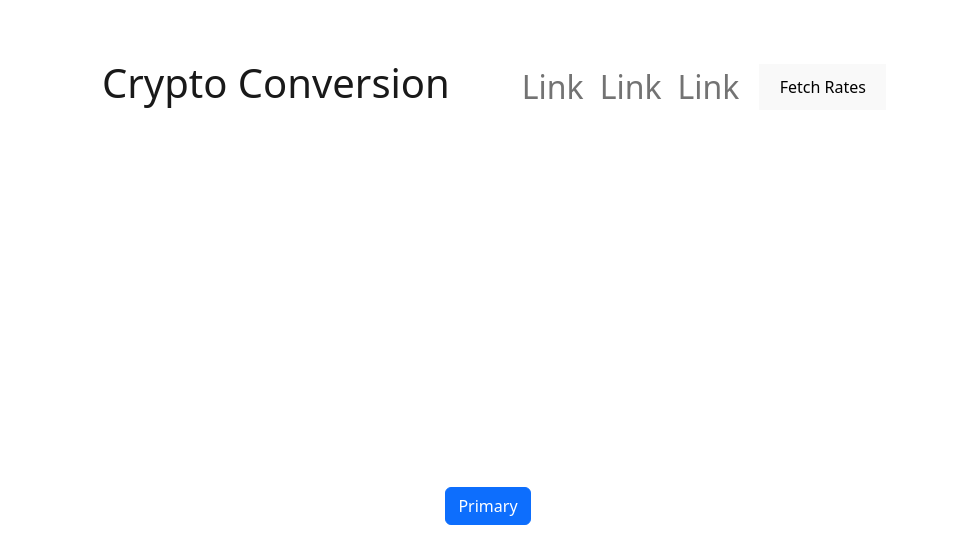
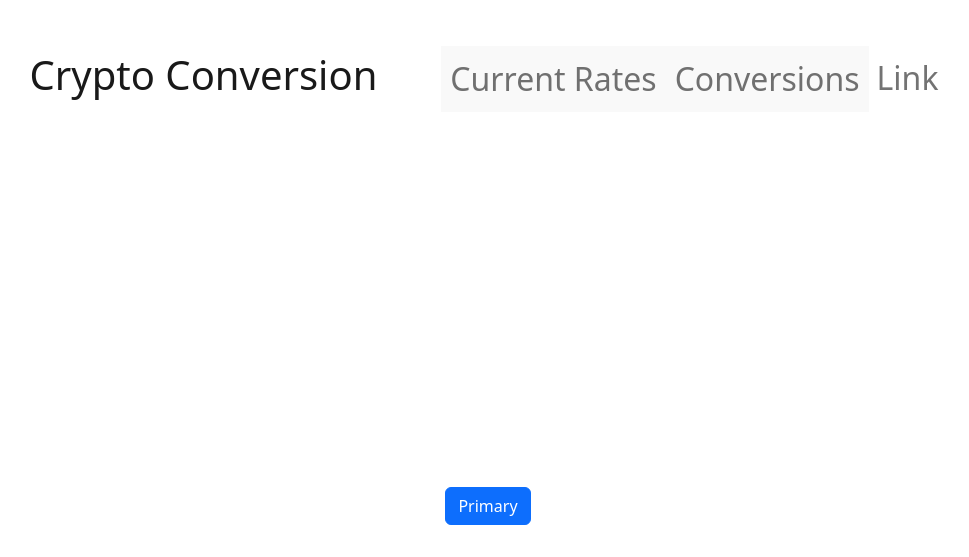
Before and after one commit to SavionW-Works/CSC-436-Project-1, a React (Vite) app: page / in a window 1280 px wide. Shown: the part 345-902 px from the top of the page, without its empty margins (152-1121 px from the left). Built offline with nearby package versions, Linux system fonts and the light colour scheme.

Commit message:
Fixed filtering from API call

```diff
--- a/src/App.jsx
+++ b/src/App.jsx
@@ -8,11 +8,14 @@ import './App.css';
 function App() {
   const [count, setCount] = useState(0)
 
+
   return (
     <>
       <body>
         <NavBar></NavBar>
-        <Rates></Rates>
+
+        {/* Have rates only appear if a boolea/string for the component is true (simulate different htmls without messing with react) */}
+
       </body> {/* End of Body */}
 
 
--- a/src/components/Navbar.jsx
+++ b/src/components/Navbar.jsx
@@ -1,4 +1,20 @@
+import { useEffect, useState } from 'react'
+import Rates from './Rates';
 const NavBar = () => {
+
+
+
+    const [tab, setCurrentTab] = useState("");
+
+    const ShowRates = () => {
+        setCurrentTab("Current Rates")
+    }
+
+    const ShowConversions = () => {
+        setCurrentTab("Conversions")
+    }
+
+
     return <>
         <section className="sticky-top">
 
@@ -26,12 +42,13 @@ const NavBar = () => {
                         {/* <!-- Actual navbar text --> */}
                         <ul className="navbar-nav ms-auto ps-5">
 
+
                             <li className="nav-item fs-2">
-                                <a href="" className="nav-link">Link</a>
+                                <button onClick={ShowRates} className="nav-link">Current Rates</button>
                             </li>
 
                             <li className="nav-item fs-2">
-                                <a href="" className="nav-link">Link</a>
+                            <button onClick={ShowConversions} className="nav-link">Conversions</button>
                             </li>
 
                             <li className="nav-item fs-2">
@@ -43,7 +60,14 @@ const NavBar = () => {
                 </div>
 
             </nav>
+            <p> {tab} </p>
         </section> {/** End of Navbar Section*/}
+
+        <div>
+
+        {tab=="Current Rates" && <Rates></Rates>}
+
+        </div>
 
     </>
 }
--- a/src/components/Rates.jsx
+++ b/src/components/Rates.jsx
@@ -1,51 +1,74 @@
 import axios from "axios";
-import { useState } from 'react'
+import { useEffect, useState } from 'react'
 
 const Rates = () => {
-    const [rates, setRates] = useState([]);
+    const [rates, setRates] = useState({});
     const [loading, setLoading] = useState(false);
     const [error, setError] = useState(null);
 
     const [direction, setDirection] = useState(""); //Forward and Back?
 
-    const fetchRates = () => {
+    // const fetchRates = () => {
 
-        setLoading(true);
+    //     setLoading(true);
+    //     const URL = 'https://api.coindesk.com/v1/bpi/currentprice.json';
+
+    //     //Creating API promises in AXIOS
+    //     axios.get(URL).then(({data}) => {setRates(data)})
+
+    //     .catch(error => {
+    //         setError(Error);
+    //     })
+
+    //     .finally(() => {setLoading(false);})
+    // }
+
+    const fetchAPIData = async () => {
+
         const URL = 'https://api.coindesk.com/v1/bpi/currentprice.json';
+        const {data:{bpi}} = await axios.get(URL); //Returns API promise
 
-        //Creating API promises in AXIOS
-        axios.get(URL).then(({data}) => {setRates(data)})
+        //Creates an array of bpi rates by reducing each bpi key to its rate_float
+        const bpiData = Object.keys(bpi).reduce((accum, currentCode) => {
 
-        .catch(error => {
-            setError(Error);
-        })
+            //accum becomes an array where each index corresponds to a bpi key, and each value is a rate
+            //currentCode is the curreny key from bpi (USB, GBP or EUR)
+            accum[currentCode] = bpi[currentCode].rate_float;
 
-        .finally(() => {setLoading(false);})
+            return accum;
+        }, {}); //Retrieves available keys for each bpi
+
+        setRates(bpiData);
+        console.log(typeof(rates));
+
     }
+
+    useEffect(() => {
+        fetchAPIData();
+    }, []);
+
 
 
     return <div>
         {/* <button onClick={fetchRates}>Fetch Rates</button>
         <p> {rates.chartName}</p> */}
-        {!!error && <pre>{JSON.stringify(error,0,1)}</pre>}
-        {!!loading && <p>Loading</p>}
-        {!loading  && (
-        <>
-            <button onClick={fetchRates}>Fetch Rates</button>
-            {<div>
-                {rates.map((
+        {/* {!!error && <pre>{JSON.stringify(error,0,1)}</pre>} */}
+        {/* {!!loading && <p>Loading</p>} */}
 
-                    {bpi: {USD: {code, rate_float, symbol} }}
 
-                    ) => {
-                    return (<p key={symbol}>
-                        {code} to 1 Bitcoin is {rate_float}
-                    </p>);
 
-                })}
-                </div>}
-        </>
-        )}
+        {/* Put the following in switches  */}
+        {Object.keys(rates).map((curr) => {
+           return <div>
+            <p> 1 {curr} to {rates[curr]} Bitcoin,  1 Bitcoin  is {1/rates[curr]} {curr} </p>
+           </div>
+
+        })}
+
+
+
+
+
 
     </div>
 }
```
